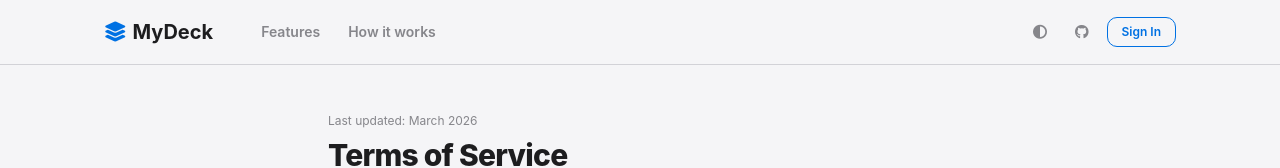
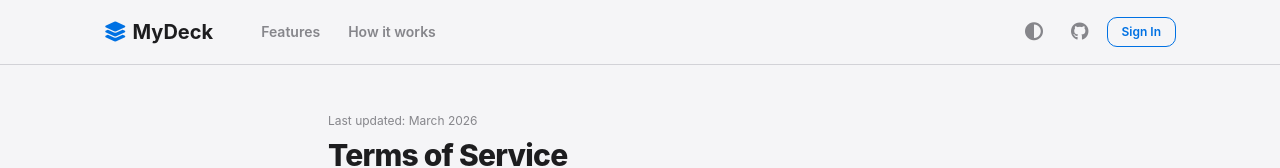
Before and after one commit to kuibinlin/mydeck, a React (Vite) app: page /terms in a window 1280 px wide. Shown: the top 168 px of the page. Built offline with nearby package versions, Linux system fonts and the light colour scheme; no server answers.

Commit message:
increase the icon size

```diff
--- a/src/components/layout/Header.jsx
+++ b/src/components/layout/Header.jsx
@@ -76,7 +76,7 @@ export default function Header() {
           <button
             onClick={toggleTheme}
             title="Toggle theme"
-            className="inline-flex items-center justify-center px-2.5 py-1.5 text-sm bg-transparent text-muted hover:text-text font-semibold rounded-btn transition-colors cursor-pointer border-0"
+            className="inline-flex items-center justify-center px-2.5 py-1.5 text-lg bg-transparent text-muted hover:text-text font-semibold rounded-btn transition-colors cursor-pointer border-0"
           >
             <i className="fas fa-circle-half-stroke" />
           </button>
@@ -85,7 +85,7 @@ export default function Header() {
             target="_blank"
             rel="noopener noreferrer"
             title="Source code"
-            className="inline-flex items-center justify-center px-2.5 py-1.5 text-sm bg-transparent text-muted hover:text-text font-semibold rounded-btn transition-colors border-0"
+            className="inline-flex items-center justify-center px-2.5 py-1.5 text-lg bg-transparent text-muted hover:text-text font-semibold rounded-btn transition-colors border-0"
           >
             <i className="fab fa-github" />
           </a>
--- a/src/components/layout/PublicHeader.jsx
+++ b/src/components/layout/PublicHeader.jsx
@@ -49,7 +49,7 @@ export default function PublicHeader() {
           <button
             onClick={toggleTheme}
             title="Toggle theme"
-            className="inline-flex items-center justify-center px-2.5 py-1.5 text-sm bg-transparent text-muted hover:text-text font-semibold rounded-btn transition-colors cursor-pointer border-0"
+            className="inline-flex items-center justify-center px-2.5 py-1.5 text-lg bg-transparent text-muted hover:text-text font-semibold rounded-btn transition-colors cursor-pointer border-0"
           >
             <i className="fas fa-circle-half-stroke" />
           </button>
@@ -58,7 +58,7 @@ export default function PublicHeader() {
             target="_blank"
             rel="noopener noreferrer"
             title="Source code"
-            className="inline-flex items-center justify-center px-2.5 py-1.5 text-sm bg-transparent text-muted hover:text-text font-semibold rounded-btn transition-colors border-0"
+            className="inline-flex items-center justify-center px-2.5 py-1.5 text-lg bg-transparent text-muted hover:text-text font-semibold rounded-btn transition-colors border-0"
           >
             <i className="fab fa-github" />
           </a>
```
